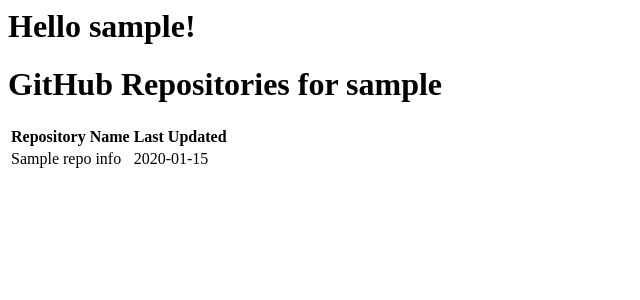
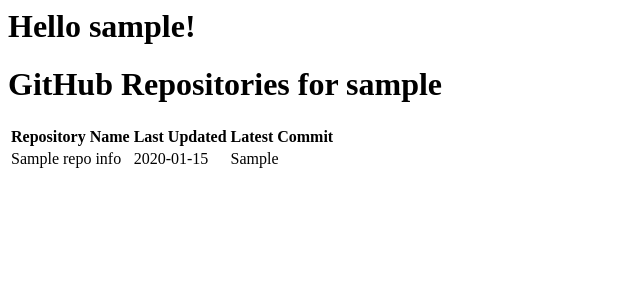
Before and after one commit to brian-mak/SSE-lab2, a Flask app: template api/templates/newpage.html in a window 1280 px wide. Shown: the top 300 px of the page, without its empty margins (0-640 px from the left). Run offline with Flask 3, Linux system fonts and the light colour scheme; the template is opened without the code that fills it: most values are stand-ins (such as "Sample title", 1, 10 or a date in 2020).

Commit message:
add last commit info

```diff
--- a/api/app.py
+++ b/api/app.py
@@ -27,8 +27,19 @@
                             input_username + "/repos")
     if response.status_code == 200:
         repos = response.json()
-        # data returned is a list of ‘repository’ entities
-        repo_info = [(repo["full_name"], repo["updated_at"]) for repo in repos]
+        repo_info = []
+        for repo in repos:
+            repo_name = repo["full_name"]
+            commit_reponse = requests.get("https://api.github.com/repos/{repo_name}/commits")
+            if commit_response.status_code == 200:
+                commits = commit_repsonse.json()
+                if len(commits) > 0:
+                    latest_commit = commits[0]["commit"]["author"]["date"]
+                else:
+                    latest_commit = "No commits"
+            else:
+                latest_commit = "Error fetching commits"
+        repo_info.append = ((repo_name, repo["updated_at"], latest_commit))
         return render_template("newpage.html", username=input_username,
                                repo_info=repo_info)
     else:
--- a/api/templates/newpage.html
+++ b/api/templates/newpage.html
@@ -10,13 +10,15 @@
 	<tr>
 	  <th>Repository Name</th>
 	  <th>Last Updated</th>
+	  <th>Latest Commit</th>
 	</tr>
       </thead>
       <tbody>
-	{% for repo_name, last_update in repo_info %}
+	{% for repo_name, last_update, latest_commit in repo_info %}
 	<tr>
 	  <td>{{ repo_name }}</td>
 	  <td>{{ last_update }}</td>
+	  <td>{{ latest_commit }}</td>
 	</tr>
 	{% endfor %}
       </tbody>
```
